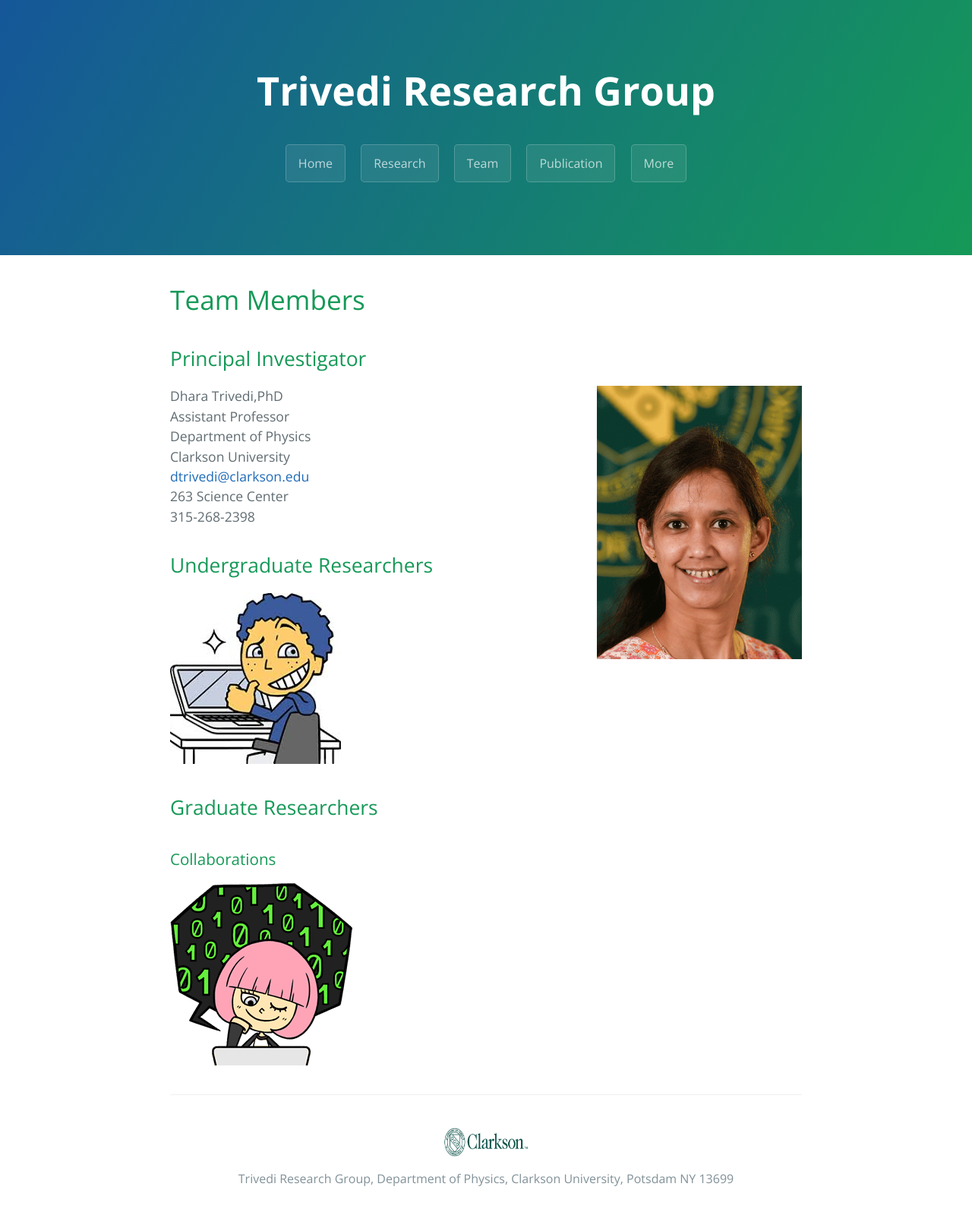
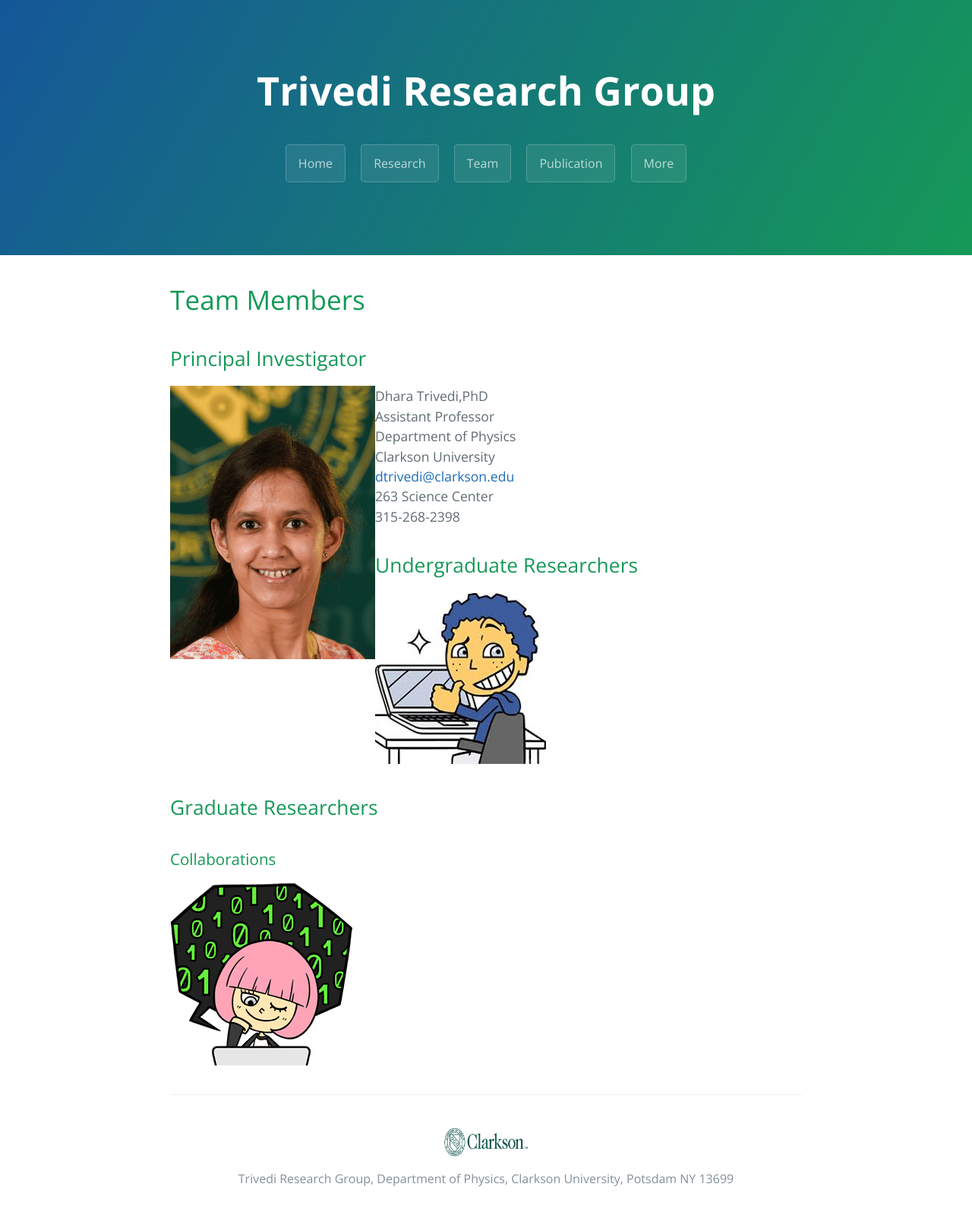
Before and after one commit to dharatrivedi/dharatrivedi.github.io, a Jekyll site: the page built from people.html, in a window 1280 px wide. Shown: the whole page at 76% size. Built offline with Jekyll 4.4.1, drawn with Linux system fonts in a browser that asks for light colours.

Commit message:
Update cayman.css

```diff
--- a/css/cayman.css
+++ b/css/cayman.css
@@ -200,4 +200,4 @@ a:hover { text-decoration: underline; }
 
 .center { display: block; margin-left: auto; margin-right: auto; width: 50%; }
 
-.img1 { float: right; }
+.img1 { float: left; }
```
